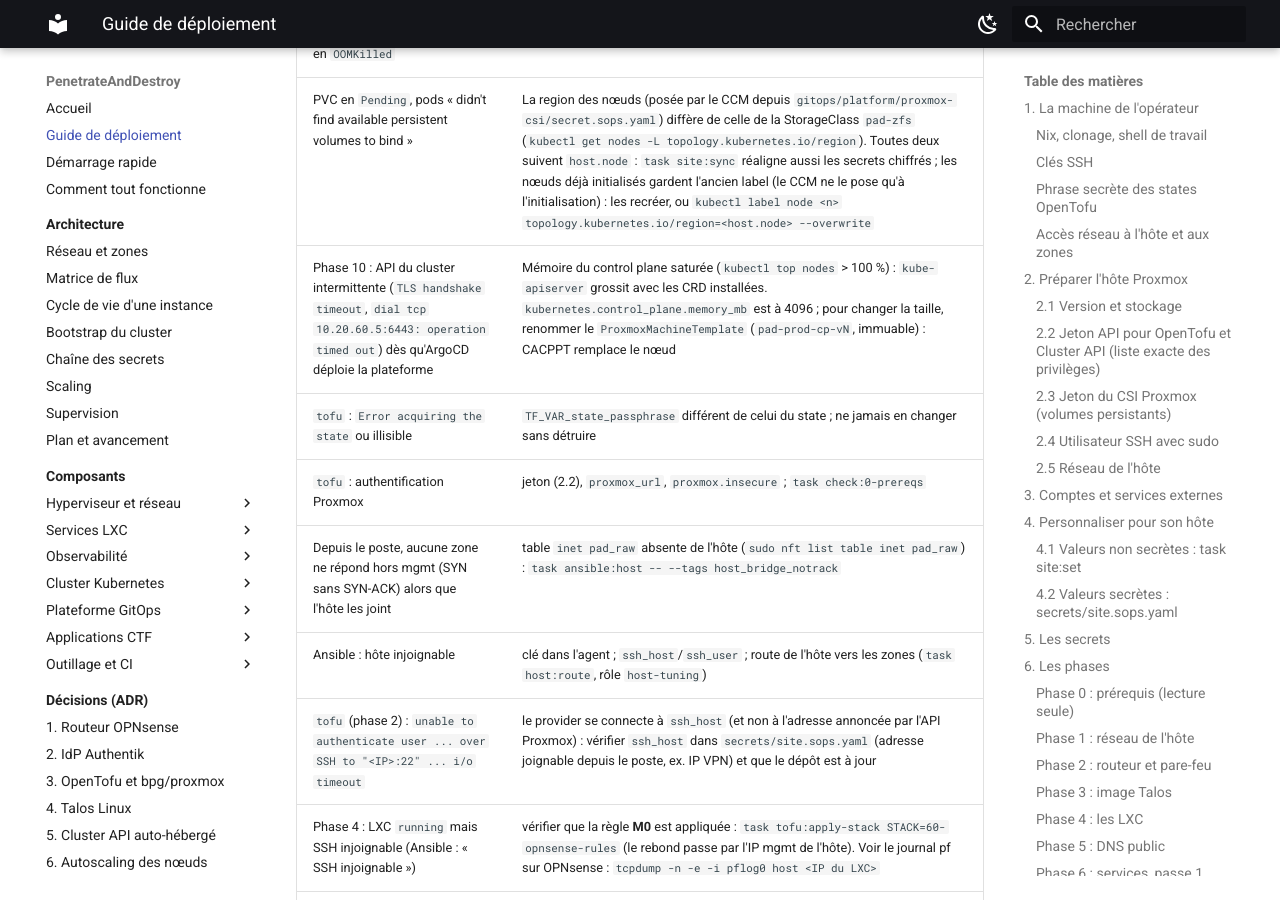
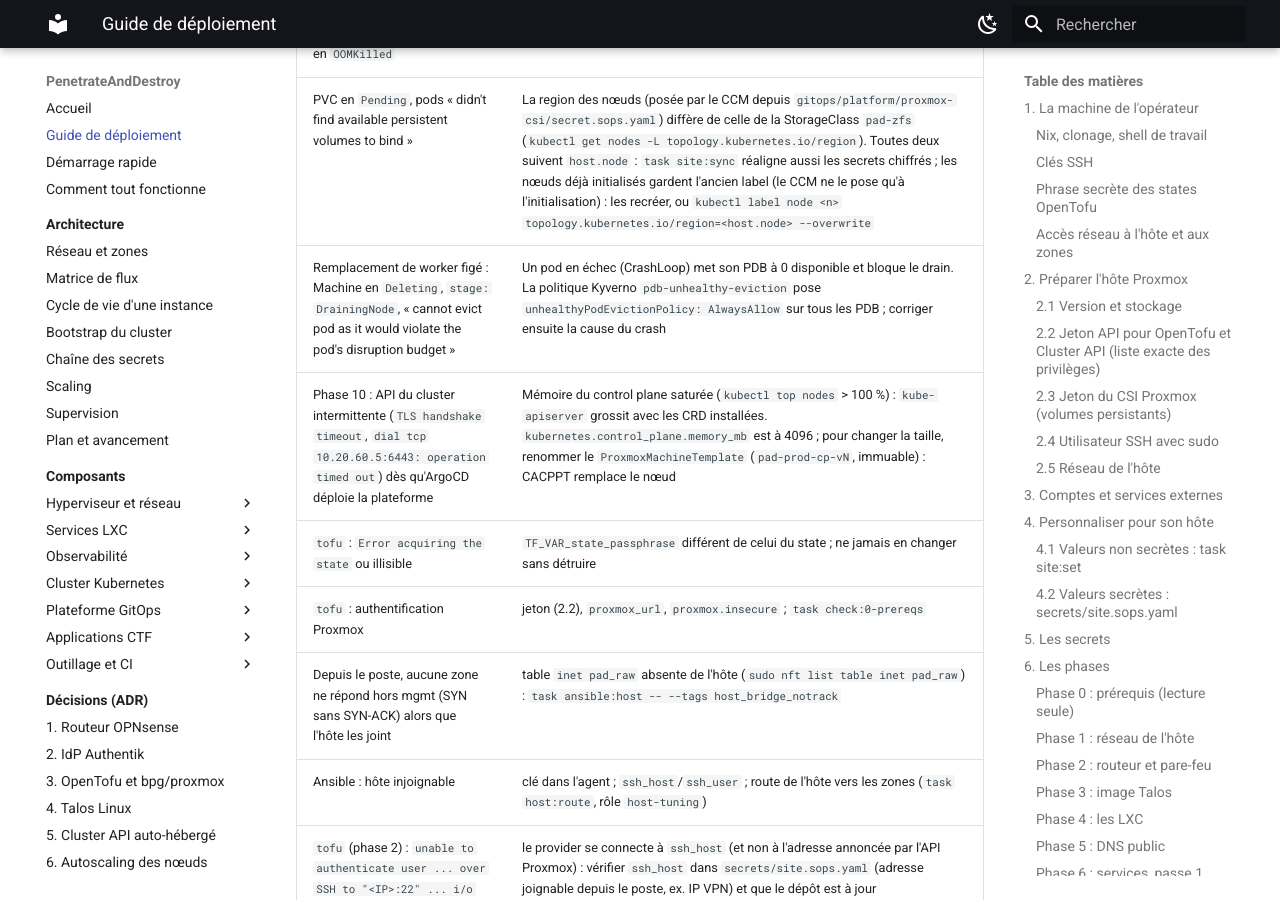
Before and after one commit to kim-tsr/penetrate-and-destroy, an MkDocs documentation site: the page built from docs/guide-deploiement.md, in a window 1280 px wide and 900 px high, scrolled down 25773 px. Built offline with MkDocs 1.6.1 and Material for MkDocs 9.7.7, drawn with Linux system fonts in a browser that asks for light colours.

Commit message:
fix(pdb): pods en échec évinçables (unhealthyPodEvictionPolicy), un CTFd en CrashLoop bloquait le drain d'un worker

```diff
--- a/docs/guide-deploiement.md
+++ b/docs/guide-deploiement.md
@@ -625,6 +625,7 @@ Avant d'ouvrir l'événement aux joueurs :
 | Nœud injoignable après un redémarrage (`qm config` : `ide0: none`, agent invité arrêté) | Talos v1.11.3 perd son IP quand CAPMOX a retiré l'ISO cloud-init (siderolabs/talos#12097) : Talos ≥ v1.11.4 obligatoire (contrat : v1.11.6). Récupération : [Talos](composants/talos.md#redemarrage-des-nuds-et-configuration-reseau) |
 | Phase 10 : Applications bloquées en `OutOfSync` / `Running`, `argocd-application-controller-0` en `OOMKilled` | Mémoire du contrôleur ArgoCD insuffisante (cache de toutes les ressources du cluster) : `controller.resources` de `gitops/platform/argocd/values.yaml` (limite 1536Mi), puis `task phase:10-gitops` (le Helm du bootstrap applique ces values) |
 | PVC en `Pending`, pods « didn't find available persistent volumes to bind » | La region des nœuds (posée par le CCM depuis `gitops/platform/proxmox-csi/secret.sops.yaml`) diffère de celle de la StorageClass `pad-zfs` (`kubectl get nodes -L topology.kubernetes.io/region`). Toutes deux suivent `host.node` : `task site:sync` réaligne aussi les secrets chiffrés ; les nœuds déjà initialisés gardent l'ancien label (le CCM ne le pose qu'à l'initialisation) : les recréer, ou `kubectl label node <n> topology.kubernetes.io/region=<host.node> --overwrite` |
+| Remplacement de worker figé : Machine en `Deleting`, `stage: DrainingNode`, « cannot evict pod as it would violate the pod's disruption budget » | Un pod en échec (CrashLoop) met son PDB à 0 disponible et bloque le drain. La politique Kyverno `pdb-unhealthy-eviction` pose `unhealthyPodEvictionPolicy: AlwaysAllow` sur tous les PDB ; corriger ensuite la cause du crash |
 | Phase 10 : API du cluster intermittente (`TLS handshake timeout`, `dial tcp 10.20.60.5:6443: operation timed out`) dès qu'ArgoCD déploie la plateforme | Mémoire du control plane saturée (`kubectl top nodes` > 100 %) : `kube-apiserver` grossit avec les CRD installées. `kubernetes.control_plane.memory_mb` est à 4096 ; pour changer la taille, renommer le `ProxmoxMachineTemplate` (`pad-prod-cp-vN`, immuable) : CACPPT remplace le nœud |
 | `tofu` : `Error acquiring the state` ou illisible | `TF_VAR_state_passphrase` différent de celui du state ; ne jamais en changer sans détruire |
 | `tofu` : authentification Proxmox | jeton (2.2), `proxmox_url`, `proxmox.insecure` ; `task check:0-prereqs` |
```
Also changed, not shown: docs/composants/kyverno.md (+1 -0 lines), 5 other files.
